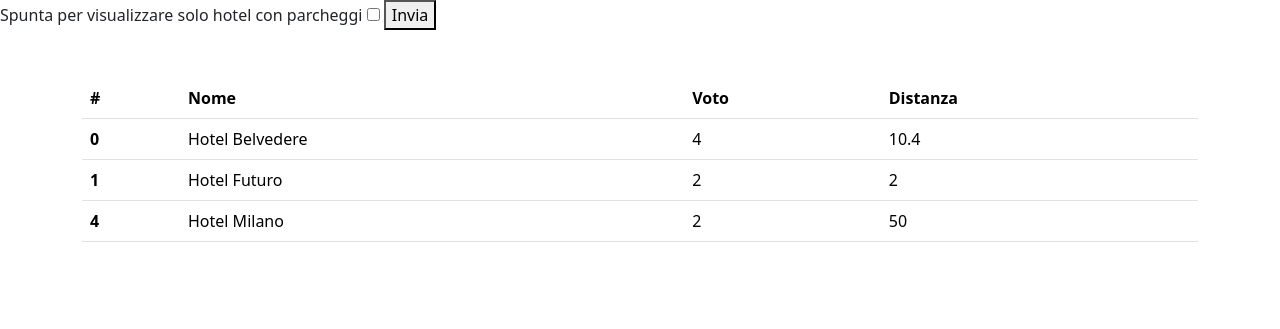
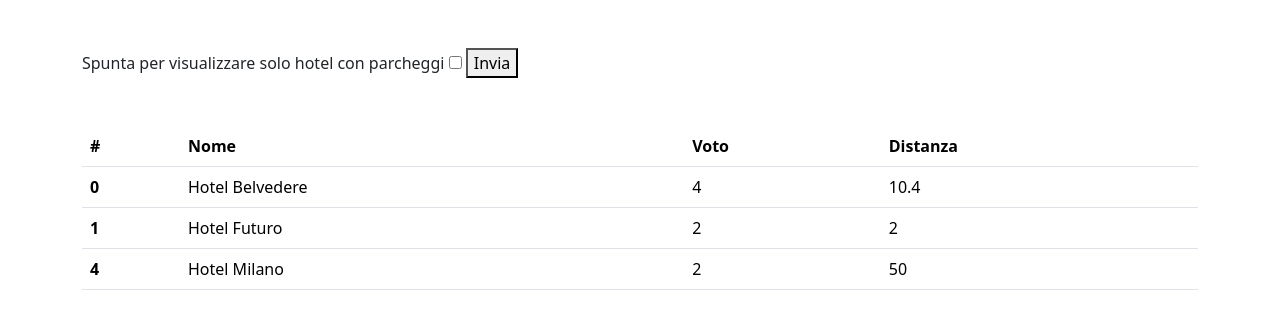
Before and after one commit to StanislavTryfenko/php-hotel, a PHP site: page /?parking_filter=1 in a window 1280 px wide. Shown: the top 329 px of the page. Run offline with PHP 8.4, Linux system fonts and the light colour scheme; some libraries are stand-ins or nearby versions.

Commit message:
CONSEGNA

```diff
--- a/index.php
+++ b/index.php
@@ -58,12 +58,12 @@ $park_filter = $_GET['parking_filter'];
 
 <body>
 
-    <form action="" method="get">
-        <label for="parking_filter">Spunta per visualizzare solo hotel con parcheggi</label>
-        <input type="checkbox" name="parking_filter">
-        <button type="submit">Invia</button>
-    </form>
     <div class="container mt-5">
+        <form action="" method="get" class="mb-5">
+            <label for="parking_filter">Spunta per visualizzare solo hotel con parcheggi</label>
+            <input type="checkbox" name="parking_filter">
+            <button type="submit">Invia</button>
+        </form>
         <table class="table col-4">
             <thead>
                 <tr>
```
